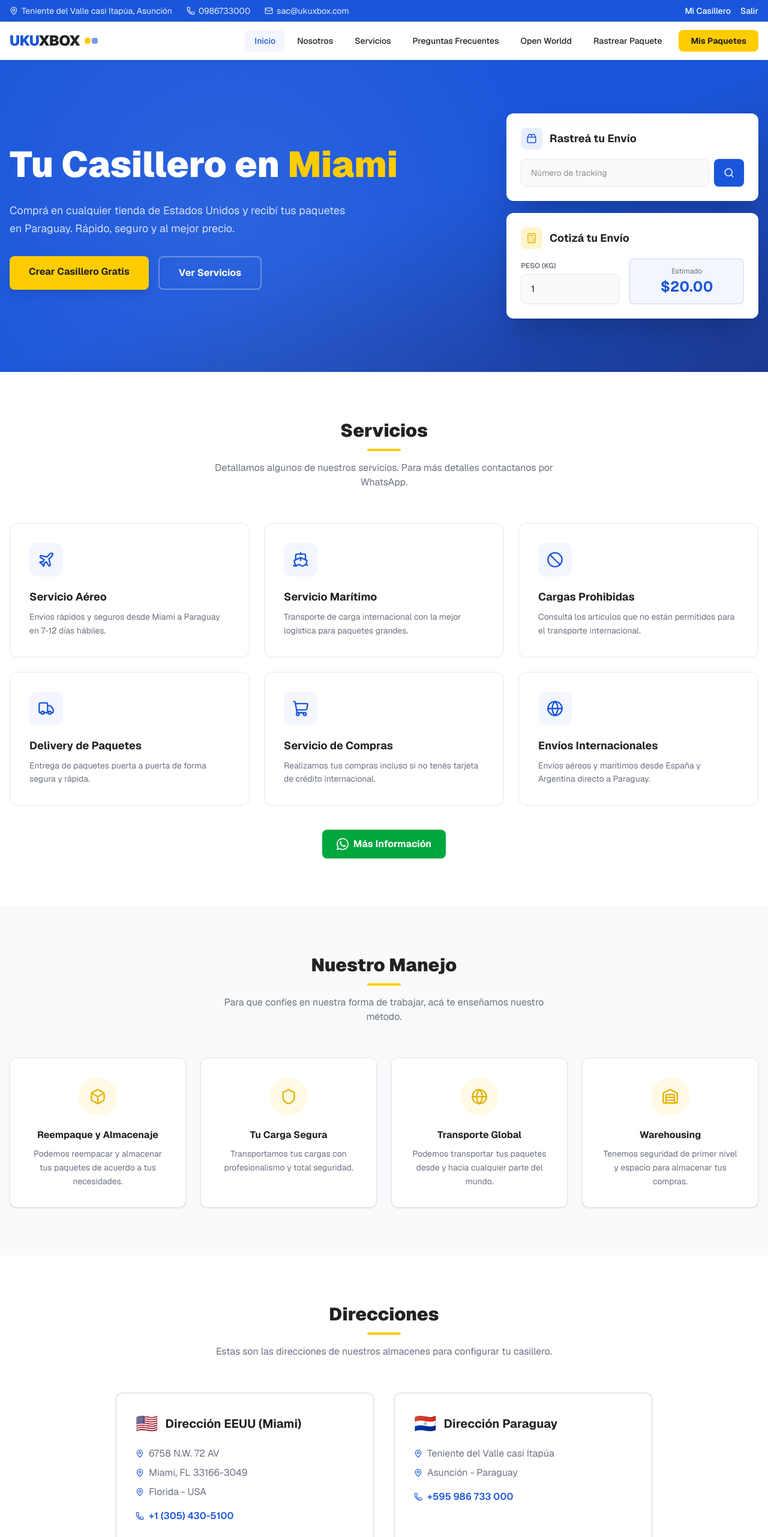
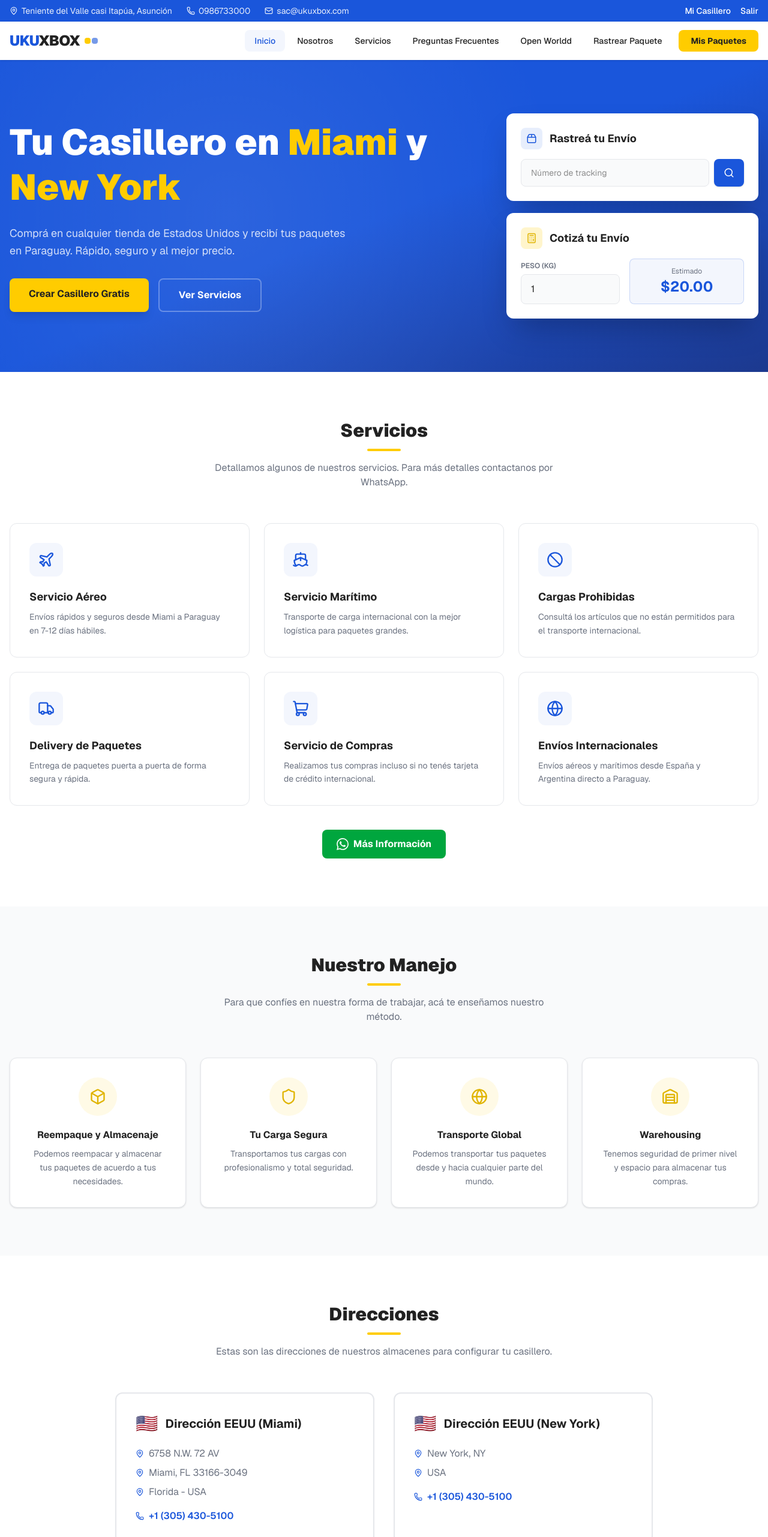
Before and after one commit to benito1py-commits/ukubox, a Next.js app: page / in a window 1280 px wide. Shown: the top 2562 px of the page at 60% size. Built offline with nearby package versions, Linux system fonts and the light colour scheme.

Commit message:
feat: update homepage to include Miami and New York
Update hero heading, step descriptions, addresses section, and CTA
to reference both Miami and New York locations.

Co-Authored-By: Paperclip <noreply@paperclip.ing>

```diff
--- a/src/app/page.tsx
+++ b/src/app/page.tsx
@@ -7,7 +7,7 @@ import { Search, Package2, Calculator, Plane, Ship, Ban, Truck, ShoppingCart, Gl
 
 const steps = [
   { num: "01", title: "Registrate", desc: "Creá tu casilla gratuitamente y ya estarás habilitado para realizar tus compras en el exterior.", href: "/login" },
-  { num: "02", title: "Comprá Online", desc: "Comprá todo lo que deseas en cualquier tienda de USA y envialo a tu casilla en Miami.", href: "/servicios" },
+  { num: "02", title: "Comprá Online", desc: "Comprá todo lo que deseas en cualquier tienda de USA y envialo a tu casilla en Miami o New York.", href: "/servicios" },
   { num: "03", title: "Seguí tus Paquetes", desc: "Seguí los estados de tus paquetes 24/7 desde tu panel de cliente.", href: "/dashboard/paquetes" },
   { num: "04", title: "Recibí tu Paquete", desc: "Retirá en nuestra oficina o solicitá delivery a tu domicilio.", href: "/dashboard/paquetes" },
 ];
@@ -32,6 +32,7 @@ const manejoItems = [
 
 const addresses = [
   { country: "EEUU (Miami)", flag: "🇺🇸", lines: ["6758 N.W. 72 AV", "Miami, FL 33166-3049", "Florida - USA"], tel: "+1 (305) 430-5100" },
+  { country: "EEUU (New York)", flag: "🇺🇸", lines: ["New York, NY", "USA"], tel: "+1 (305) 430-5100" },
   { country: "Paraguay", flag: "🇵🇾", lines: ["Teniente del Valle casi Itapúa", "Asunción - Paraguay"], tel: "+595 986 733 000" },
 ];
 
@@ -64,7 +65,8 @@ export default function HomePage() {
           <div className="flex-1 text-white text-center lg:text-left">
             <h1 className="text-4xl lg:text-5xl xl:text-6xl font-black mb-6 leading-tight">
               Tu Casillero en{" "}
-              <span className="text-accent">Miami</span>
+              <span className="text-accent">Miami</span> y{" "}
+              <span className="text-accent">New York</span>
             </h1>
             <p className="text-lg text-white/80 max-w-xl mx-auto lg:mx-0 mb-8 leading-relaxed">
               Comprá en cualquier tienda de Estados Unidos y recibí tus paquetes en Paraguay. Rápido, seguro y al mejor precio.
@@ -430,7 +432,7 @@ export default function HomePage() {
         <div className="max-w-4xl mx-auto px-4 text-center">
           <h2 className="text-3xl font-black text-foreground mb-4">¿Listo para empezar?</h2>
           <p className="text-foreground/70 mb-8 text-lg">
-            Registrate hoy y obtené tu dirección en Miami. Empezá a comprar en tus tiendas favoritas de USA.
+            Registrate hoy y obtené tu dirección en Miami y New York. Empezá a comprar en tus tiendas favoritas de USA.
           </p>
           <Link
             href="/login"
```
